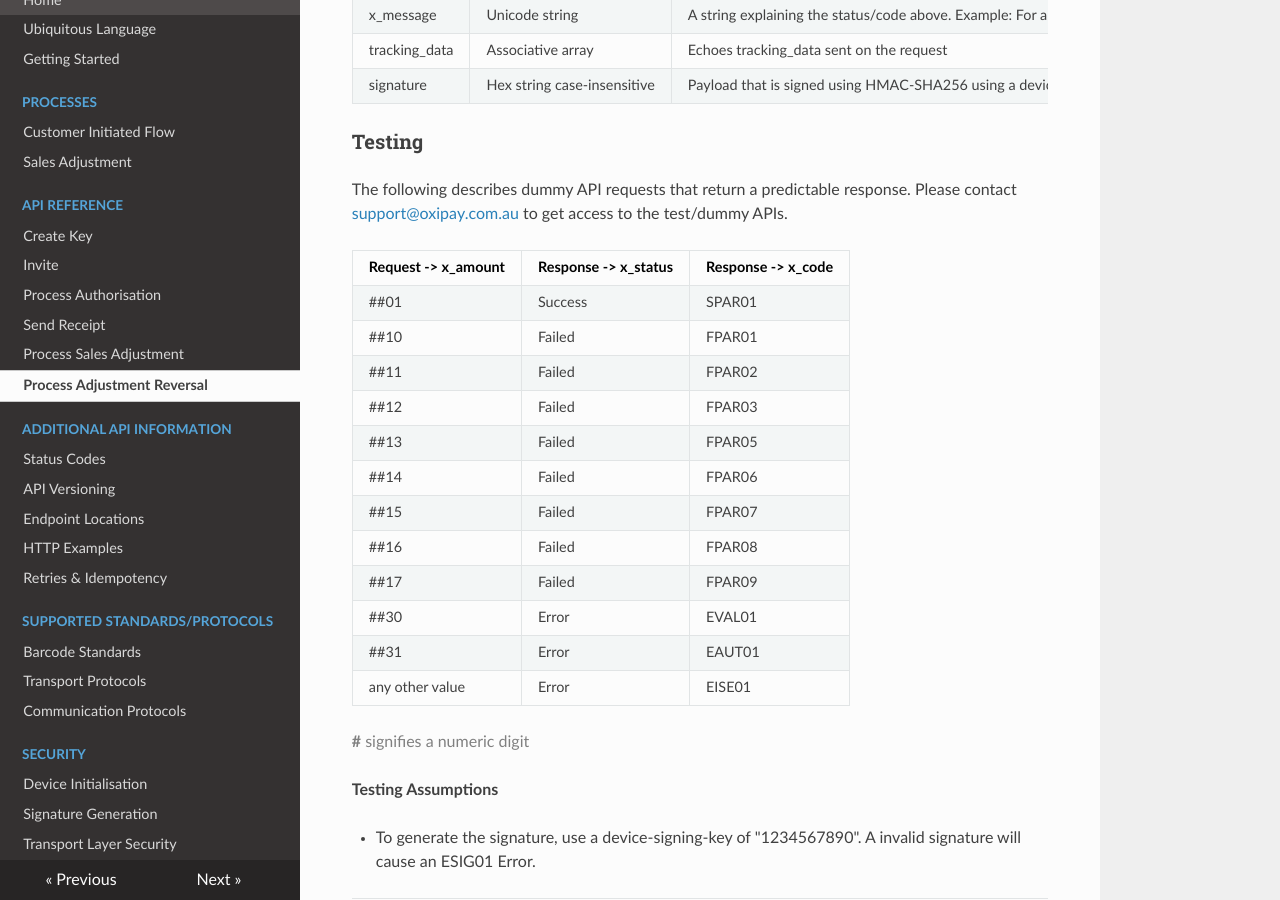
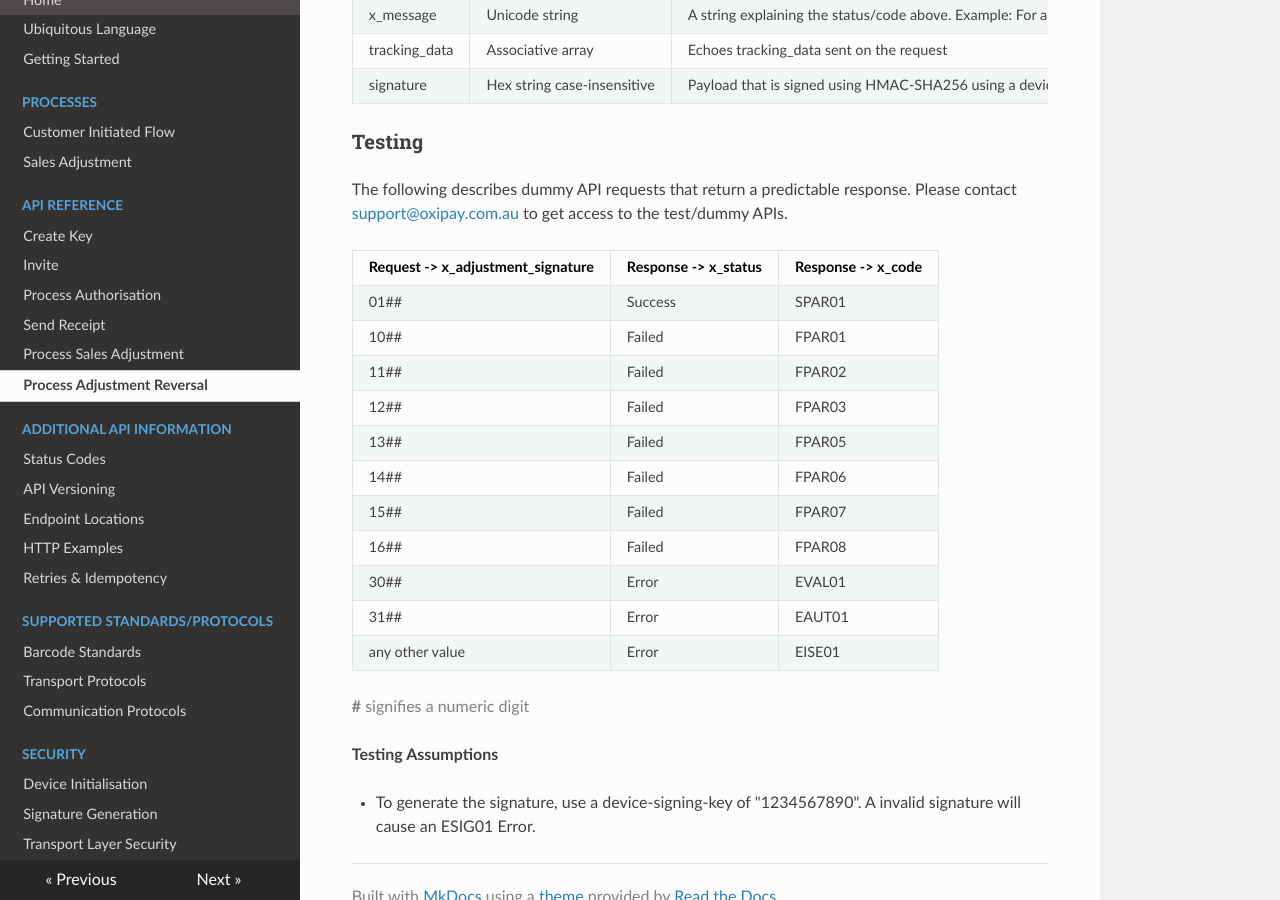
Before and after one commit to oxipay/posdocs, an MkDocs documentation site: the page built from docs/api/process_adjustment_reversal.md, in a window 1280 px wide and 900 px high, scrolled down 742 px. Built offline with MkDocs 1.6.1, drawn with Linux system fonts in a browser that asks for light colours; nearby versions of some CDN libraries; old or Windows-style settings are respelled for this version of MkDocs.

```diff
--- a/docs/api/process_adjustment_reversal.md
+++ b/docs/api/process_adjustment_reversal.md
@@ -29,19 +29,18 @@ signature | Hex string case-insensitive | Payload that is signed using HMAC-SHA2
 
 The following describes dummy API requests that return a predictable response. Please contact <a href="mailto:support@oxipay.com.au">support@oxipay.com.au</a> to get access to the test/dummy APIs.
 
-Request -> x_amount | Response -> x_status | Response -> x_code
+Request -> x_adjustment_signature | Response -> x_status | Response -> x_code
 -----------|-----------|-----------
-##01 | Success | SPAR01
-##10 | Failed | FPAR01
-##11 | Failed | FPAR02
-##12 | Failed | FPAR03
-##13 | Failed | FPAR05
-##14 | Failed | FPAR06
-##15 | Failed | FPAR07
-##16 | Failed | FPAR08
-##17 | Failed | FPAR09
-##30 | Error | EVAL01
-##31 | Error | EAUT01
+01## | Success | SPAR01
+10## | Failed | FPAR01
+11## | Failed | FPAR02
+12## | Failed | FPAR03
+13## | Failed | FPAR05
+14## | Failed | FPAR06
+15## | Failed | FPAR07
+16## | Failed | FPAR08
+30## | Error | EVAL01
+31## | Error | EAUT01
 any other value | Error | EISE01
 
 <span style="color:grey;"><b>#</b> signifies a numeric digit</span>
```
